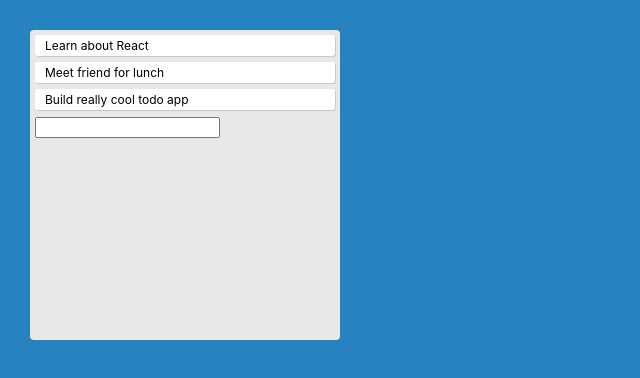
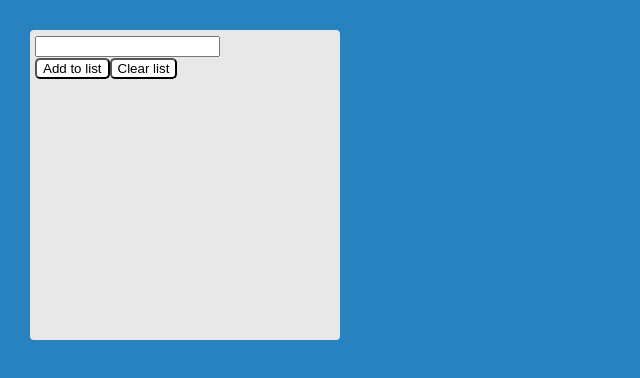
Before and after one commit to aymony16/react_to_do, a React (Create React App) app: page / in a window 1280 px wide. Shown: the top 378 px of the page, without its empty margins (0-640 px from the left). Built offline with nearby package versions, Linux system fonts and the light colour scheme.

Commit message:
adds buttons :) slow progress

```diff
--- a/src/App.css
+++ b/src/App.css
@@ -2,6 +2,24 @@
   background: #2782bf;
   height: 100vh;
   padding: 30px;
+}
+
+.button-add {
+  background-color: #a0dcab;
+  align-items: center;
+  background: #fff;
+  border-radius: 5px;
+  justify-content: center;
+  align-items: center;
+}
+
+.button-clear {
+  background-color: #b79494;
+  align-items: center;
+  background: #fff;
+  border-radius: 5px;
+  justify-content: center;
+  align-items: center;
 }
 
 .todo-list {
--- a/src/App.js
+++ b/src/App.js
@@ -1,6 +1,5 @@
 import React from 'react';
 import './App.css';
-
 
 function TodoForm({ addTodo }) {
   //create Form
@@ -31,8 +30,6 @@ function TodoForm({ addTodo }) {
   );
 }
 
-
-
 function Todo({ todo }) {
   return (
     //function used to display text dynamically
@@ -43,19 +40,17 @@ function Todo({ todo }) {
 };
 //main function --> starting point of app
 function App() {
-
   //dynamically create new list
   const addTodo = text => {
     const newTodos = [...todos, { text }];
     setTodos(newTodos);
   };
+  const clearTodo = () => {
+    setTodos([])
+  }
   //create list of todos and setTodos which will
   //be a React useState,
-  const [todos, setTodos] = React.useState([
-    { text: "Learn about React" },
-    { text: "Meet friend for lunch" },
-    { text: "Build really cool todo app" }
-  ]);
+  const [todos, setTodos] = React.useState([]);
 
   //return is what usually being shown on the
   //app page
@@ -74,6 +69,10 @@ function App() {
           />
         ))}
         <TodoForm addTodo={addTodo} />
+        <div>
+          <button className='button-add' onClick={() => addTodo(Todo.todo)} > Add to list</button >
+          <button className='button-clear' onClick={clearTodo}>Clear list</button>
+        </div>
       </div>
     </div>
   );
```
